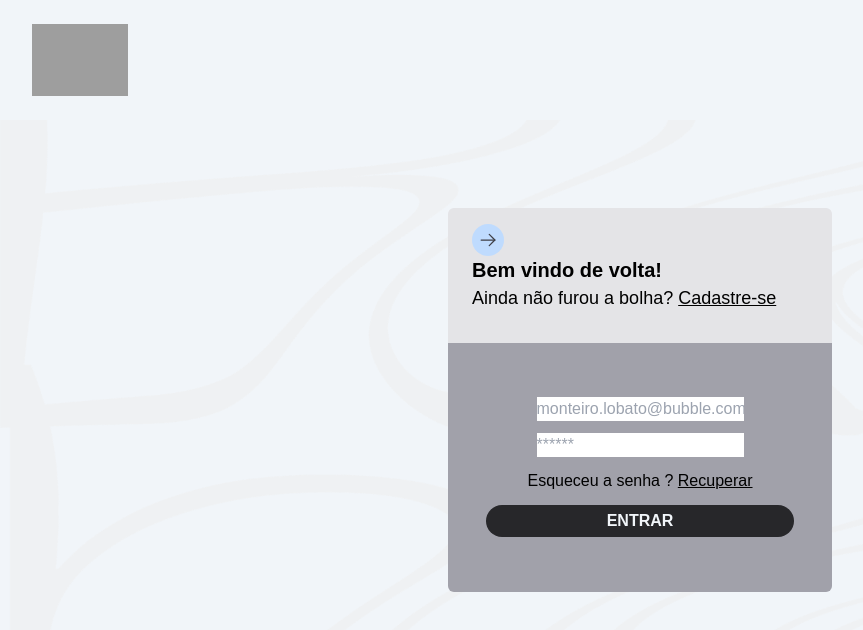
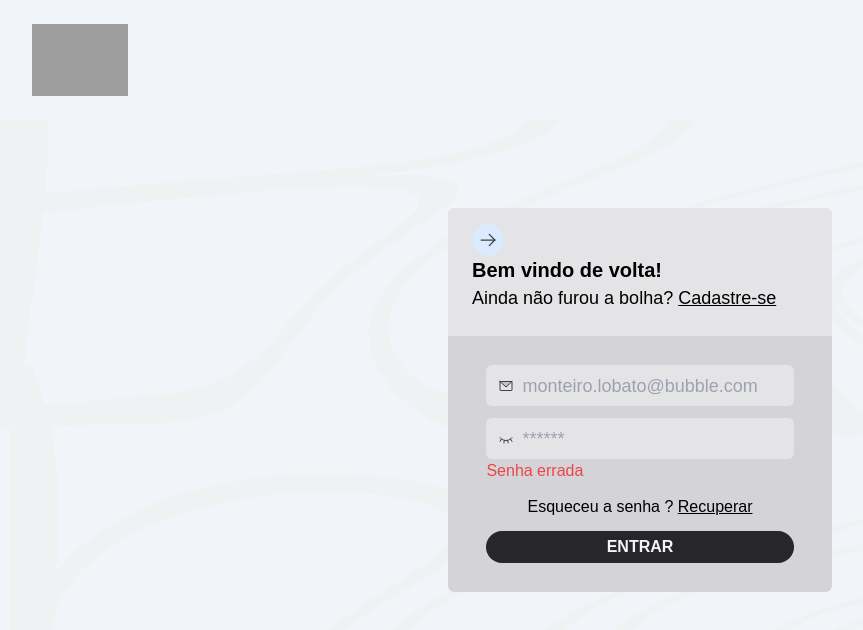
Before and after one commit to Projeto-Bubbles/bubbles-website-app, a React (Vite) app: page /sign-in in a window 1280 px wide. Shown: the top 630 px of the page, without its empty margins (0-863 px from the left). Built offline with nearby package versions, Linux system fonts and the light colour scheme; grey boxes are pictures that could not be loaded; a web font is replaced by a local one.

Commit message:
[refactor] fix input component with forwardRef

```diff
--- a/src/components/common/Input.tsx
+++ b/src/components/common/Input.tsx
@@ -1,39 +1,28 @@
-import { ReactNode } from 'react';
+import { InputHTMLAttributes, ReactNode, forwardRef } from 'react';
 
-interface InputProps {
-  type: 'text' | 'number' | 'email' | 'password' | 'date';
-  value?: string;
-  placeholder: string;
-  icon?: ReactNode;
-  disabled?: boolean;
-  onChange?: (e?: any) => void;
-  onBlur?: (e?: any) => void;
+interface InputProps extends InputHTMLAttributes<HTMLInputElement> {
+  icon: ReactNode;
+  helperText?: string;
 }
 
-function Input({
-  type,
-  value,
-  placeholder,
-  icon,
-  disabled,
-  onChange,
-  onBlur,
-}: InputProps) {
-  return (
-    <div className="w-full relative flex justify-center items-center">
-      <div className="absolute left-0 ml-3 cursor-pointer">{icon}</div>
+const Input = forwardRef<HTMLInputElement, InputProps>(
+  ({ icon, helperText, ...props }, ref) => (
+    <div className="w-full flex flex-col justify-center items-start">
+      <div className="w-full relative flex justify-center items-center">
+        <div className="absolute left-0 ml-3 cursor-pointer">{icon}</div>
 
-      <input
-        type={type}
-        value={value}
-        placeholder={placeholder}
-        disabled={disabled}
-        onChange={onChange}
-        onBlur={onBlur}
-        className="w-full bg-zinc-200 text-zinc-700 text-lg font-medium p-[.4rem] rounded-md pl-9 border-none outline-1 outline-slate-400/0 transition-all duration-300 ease-in-out focus:outline-slate-500"
-      />
+        <input
+          {...props}
+          ref={ref}
+          className={`w-full bg-zinc-200 text-zinc-700 text-lg font-medium p-[.4rem] rounded-md pl-9 border-none outline outline-0 outline-slate-100 transition-all duration-300 ease-in-out focus:outline-slate-800/20 focus:outline-1 focus:shadow-blue-400/10 focus:shadow-md ${
+            helperText && 'outline-red-500 focus:outline-1'
+          }`}
+        />
+      </div>
+
+      <p className="text-red-500">{helperText}</p>
     </div>
-  );
-}
+  )
+);
 
 export default Input;
--- a/src/components/common/Login.tsx
+++ b/src/components/common/Login.tsx
@@ -1,10 +1,10 @@
 import React, { ReactNode, useState } from 'react';
-import Input from './Input';
 import Button from './Button';
 import { ArrowRight, EnvelopeSimple, Eye, EyeClosed } from 'phosphor-react';
 import axios from 'axios';
 import { useNavigate } from 'react-router-dom';
 import { useForm } from 'react-hook-form';
+import Input from './Input';
 
 function Login() {
   const [isClicked, setIsClicked] = useState(false);
@@ -51,7 +51,7 @@ function Login() {
       <div className="w-96 h-96 flex flex-col justify-center items-center rounded-md">
         <div className="w-96 h-52 bg-zinc-200 flex flex-col rounded-t-md">
           <div className="ml-6 mt-4">
-            <div className="w-8 h-8 p-2 grid place-content-center bg-blue-200 rounded-full">
+            <div className="w-8 h-8 p-2 grid place-content-center bg-blue-100 rounded-full">
               <ArrowRight size={20} color="#3f3f46" weight="duotone" />
             </div>
             <h1 className="text-xl font-bold"> Bem vindo de volta! </h1>
@@ -63,22 +63,24 @@ function Login() {
             </h2>
           </div>
         </div>
-        <div className="w-96 h-full bg-zinc-400 rounded-b-md flex items-center justify-center">
+
+        <div className="w-96 h-full py-6 bg-zinc-300 rounded-b-md flex items-center justify-center">
           <form
             onSubmit={handleSubmit(onSubmit)}
             className="w-[80%] flex flex-col items-center justify-center gap-3"
           >
-            <input
-              // icon={
-              //   <EnvelopeSimple size={16} color="#423F46" weight="duotone" />
-              // }
+            <Input
+              icon={
+                <EnvelopeSimple size={16} color="#423F46" weight="duotone" />
+              }
               type={'email'}
               placeholder={'monteiro.lobato@bubble.com'}
               {...register('email')}
             />
 
-            <input
-              // icon={togglePasswordVisibility()}
+            <Input
+              icon={togglePasswordVisibility()}
+              helperText="Senha errada"
               type={isClicked ? 'text' : 'password'}
               placeholder={'******'}
               {...register('password')}
@@ -90,6 +92,7 @@ function Login() {
                 Recuperar{' '}
               </a>
             </h1>
+
             <Button text="Entrar" color="bg-zinc-800" isLight />
           </form>
         </div>
```
